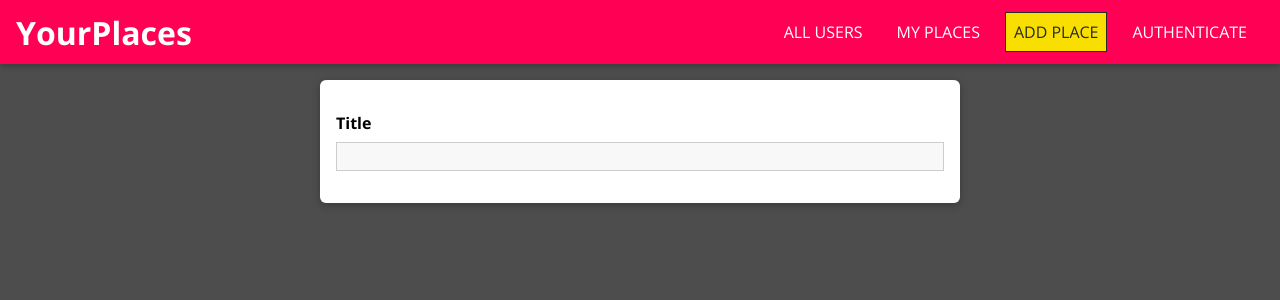
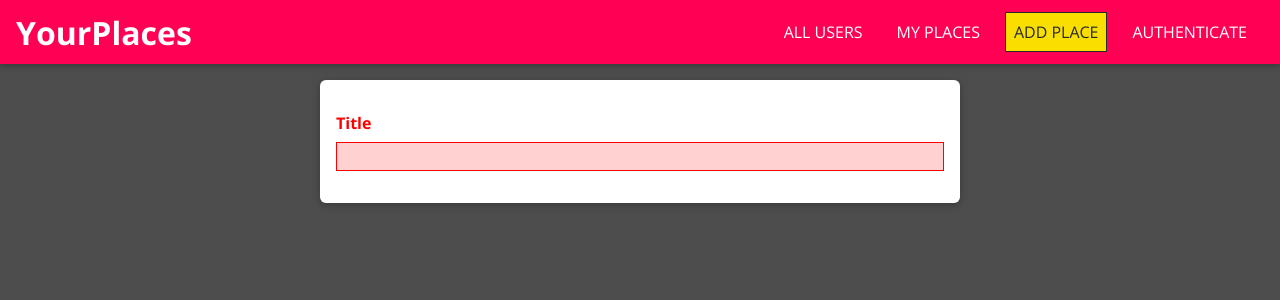
Before and after one commit to jripke74/mern-01, a React (Create React App) app in the folder frontend/: page /places/new in a window 1280 px wide. Shown: the top 300 px of the page. Built offline with nearby package versions, Linux system fonts and the light colour scheme.

Commit message:
add useReducer()

```diff
--- a/frontend/public/index.html
+++ b/frontend/public/index.html
@@ -9,7 +9,6 @@
       name="description"
       content="Web site created using create-react-app"
     />
-    <link rel="apple-touch-icon" href="logo192.png" />
     <!--
       manifest.json provides metadata used when your web app is installed on a
       user's mobile device or desktop. See https://developers.google.com/web/fundamentals/web-app-manifest/
--- a/frontend/src/places/pages/NewPlace.js
+++ b/frontend/src/places/pages/NewPlace.js
@@ -4,7 +4,13 @@
 const NewPlace = () => {
   return (
     <form className="place-form">
-      <Input element="input" type="text" label="Title" />
+      <Input
+        element="input"
+        type="text"
+        label="Title"
+        validators={[]}
+        errorText="Please enter a valid title."
+      />
     </form>
   );
 };
--- a/frontend/src/shared/components/FormElements/Input.js
+++ b/frontend/src/shared/components/FormElements/Input.js
@@ -1,17 +1,57 @@
+import { useReducer } from "react";
+
 import "./Input.css";
 
+const inputReducer = (state, action) => {
+  switch (action.type) {
+    case "CHANGE":
+      return {
+        ...state,
+        value: action.val,
+        isValid: true,
+      };
+    default:
+      return state;
+  }
+};
+
 const Input = (props) => {
+  const [inputState, dispatch] = useReducer(inputReducer, {
+    value: "",
+    isValid: false,
+  });
+
+  const changeHandler = (event) => {
+    dispatch({ type: "CHANGE", val: event.target.value });
+  };
+
   const element =
     props.element === "input" ? (
-      <input id={props.id} type={props.type} placeholder={props.placeholder} />
+      <input
+        id={props.id}
+        type={props.type}
+        placeholder={props.placeholder}
+        onChange={changeHandler}
+        value={inputState.value}
+      />
     ) : (
-      <textarea id={props.id} rows={props.rows || 3} />
+      <textarea
+        id={props.id}
+        rows={props.rows || 3}
+        onChange={changeHandler}
+        value={inputState.value}
+      />
     );
 
   return (
-    <div className={`form-control`}>
+    <div
+      className={`form-control ${
+        !inputState.isValid && "form-control--invalid"
+      }`}
+    >
       <label htmlFor={props.id}>{props.label}</label>
       {element}
+      {inputState.isValid && <p>{props.errorText}</p>}
     </div>
   );
 };
```
